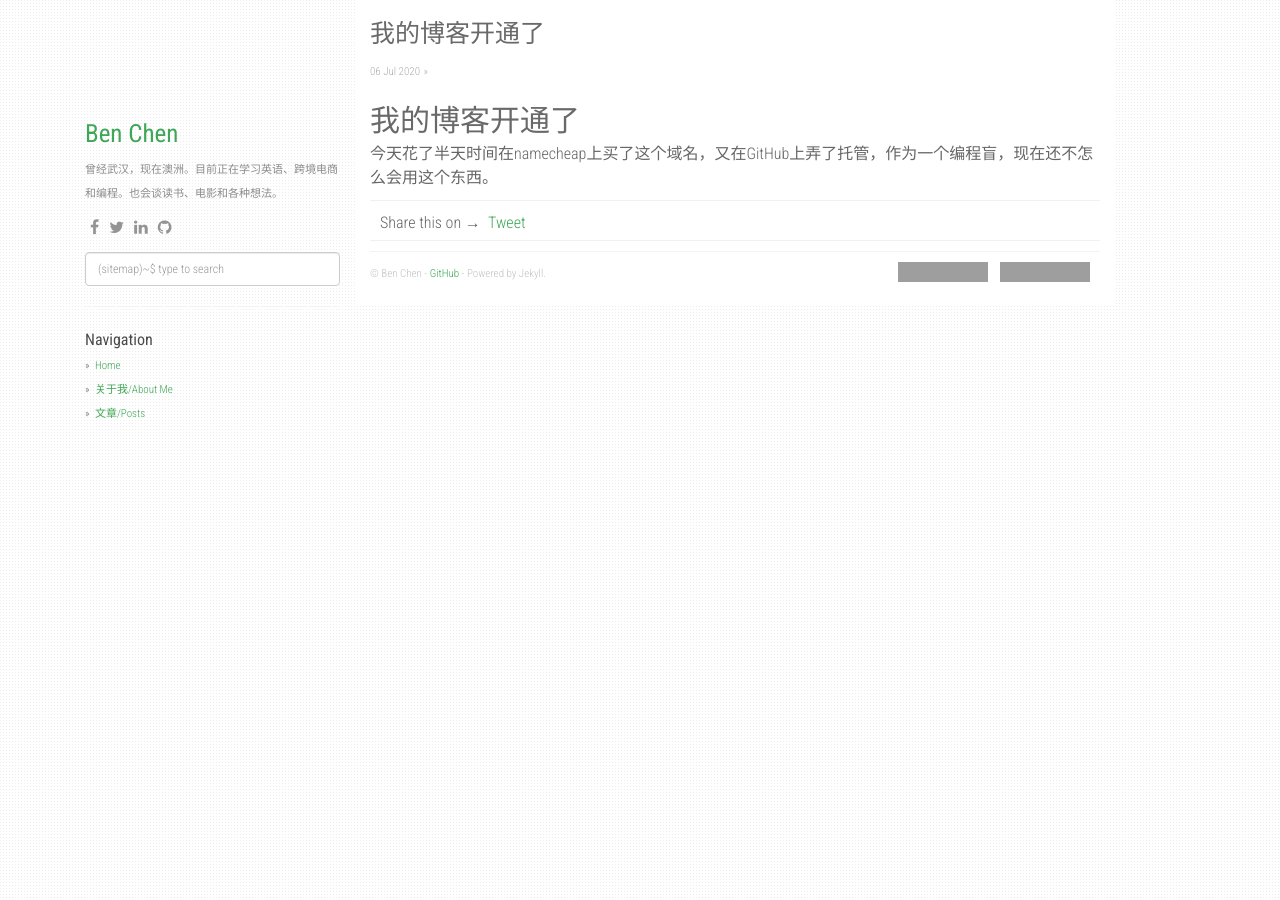
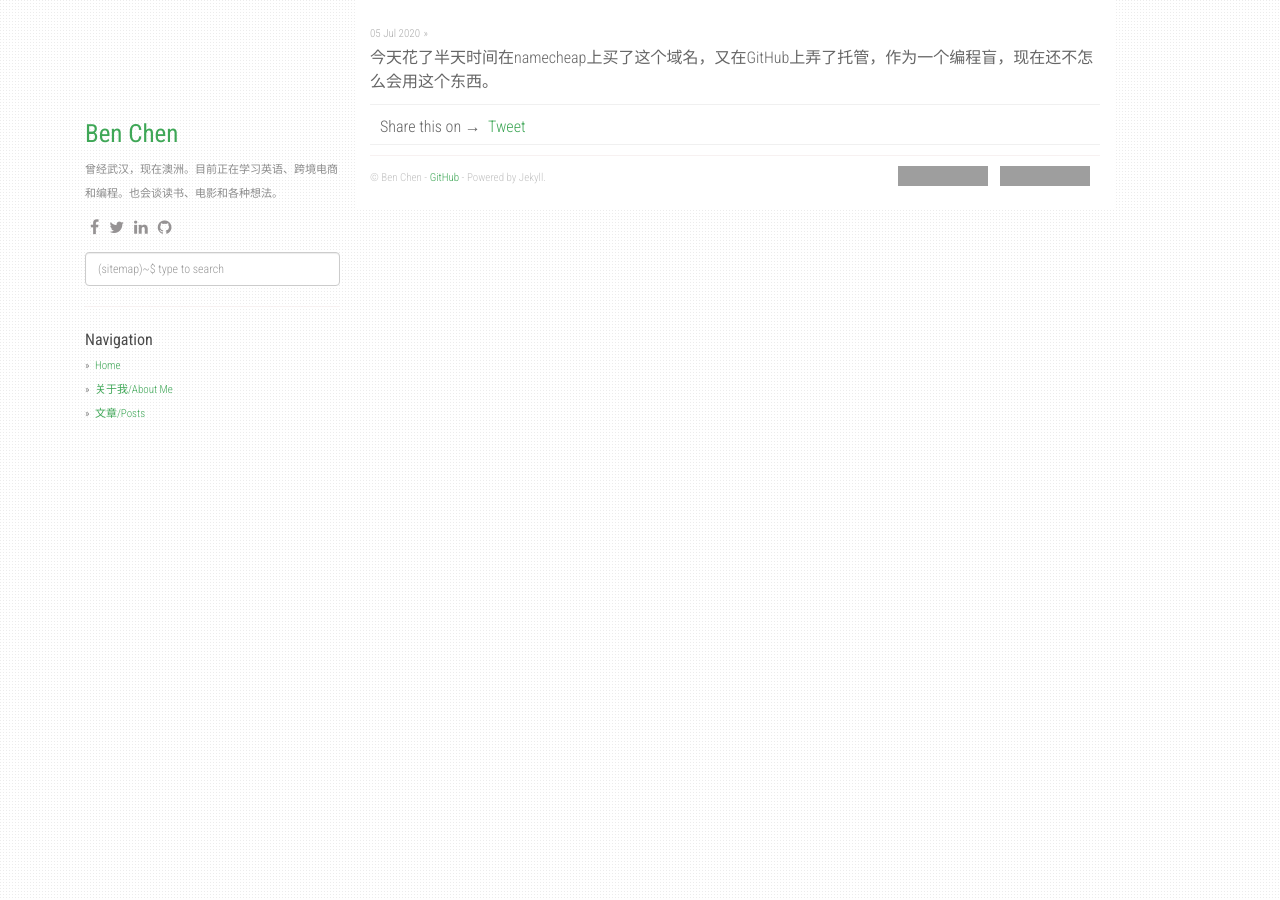
Before and after one commit to ffzz/ffzz.github.io, a Jekyll site: the page built from _posts/2020-07-06-我的博客开通了.md, in a window 1280 px wide. Built offline with Jekyll 4.4.1, drawn with Linux system fonts in a browser that asks for light colours; nearby versions of some CDN libraries; our own code applies the rules of GitHub Pages for plain Markdown files; comment, search, counter and statistics services are not loaded; part of the change alters nothing that is shown; grey boxes are pictures that could not be loaded.

Commit message:
Update 2020-07-06-我的博客开通了.md

```diff
--- a/_posts/2020-07-06-我的博客开通了.md
+++ b/_posts/2020-07-06-我的博客开通了.md
@@ -1,3 +1,8 @@
-## 我的博客开通了
-
+---
+layout: post
+title:"我的博客开通了"
+date：2020-7-5 17:00:34 +0800
+categories：[杂谈]
+tages: 杂谈
+---
 今天花了半天时间在namecheap上买了这个域名，又在GitHub上弄了托管，作为一个编程盲，现在还不怎么会用这个东西。
```
